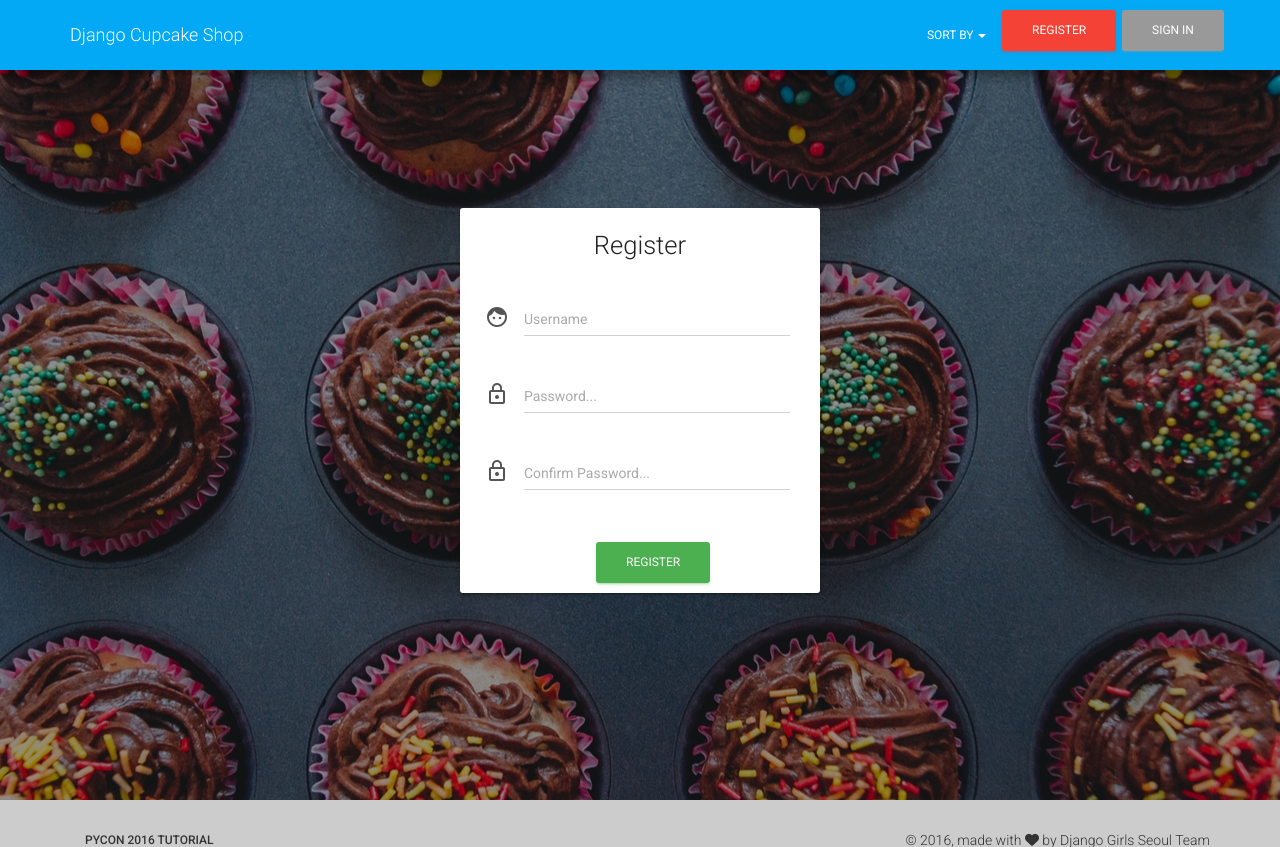
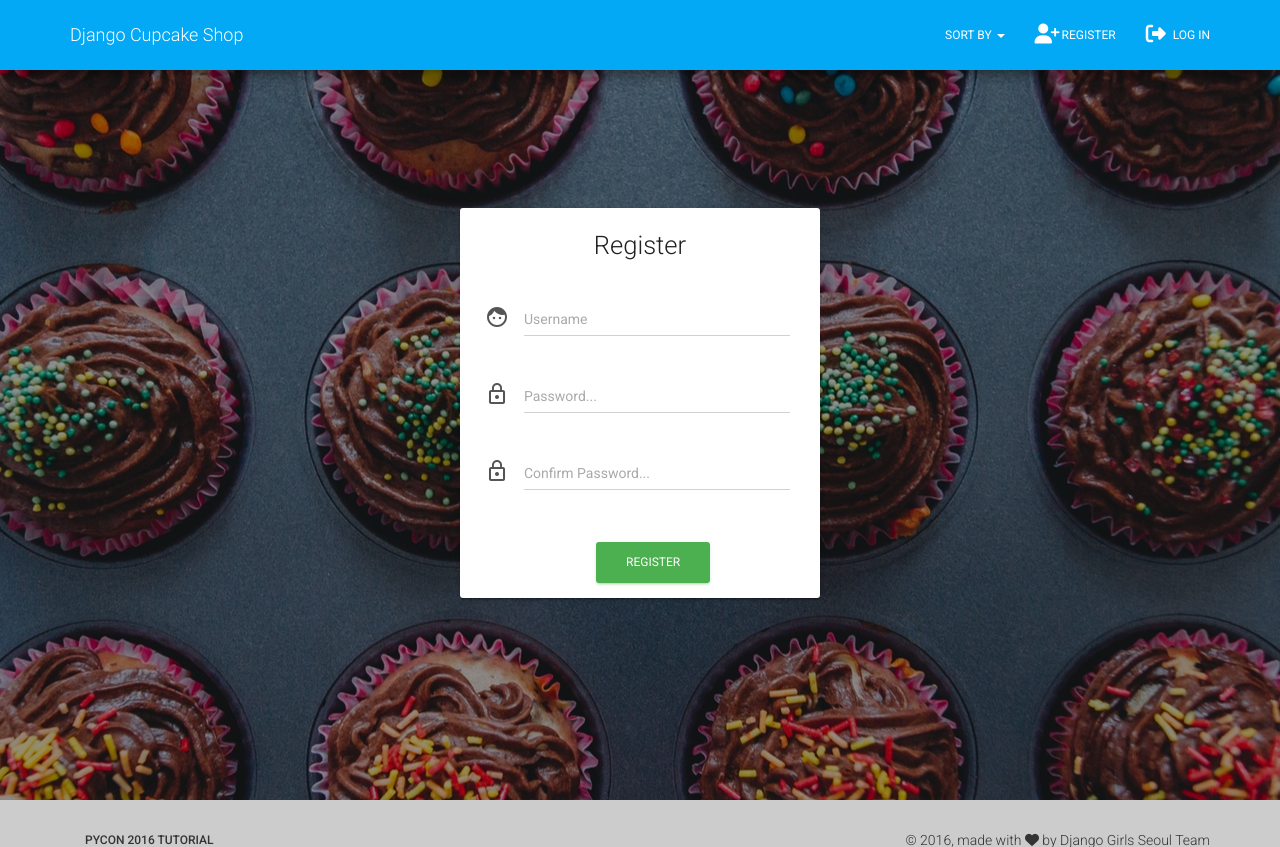
Before and after one commit to DjangoGirlsSeoul/djangocupcakeshop, a Django app: page /accounts/register/ in a window 1280 px wide. Shown: the top 847 px of the page. Run offline with Django 3.2, Linux system fonts and the light colour scheme; some libraries are stand-ins or nearby versions.

Commit message:
minor design improvments

```diff
--- a/menu/static/menu/css/demo.css
+++ b/menu/static/menu/css/demo.css
@@ -402,5 +402,6 @@
 }
 
 .card {
-  height: 385px !important;
+  height: 390px !important;
+  margin-bottom: 5px;
 }
--- a/menu/templates/menu/base.html
+++ b/menu/templates/menu/base.html
@@ -32,14 +32,6 @@
       </div>
       <div id="navbar" class="navbar-collapse collapse">
         <ul class="nav navbar-nav navbar-right">
-          {% if user.is_authenticated %}
-          <li><p class="navbar-text">Welcome <a href="/accounts/profile">{{ user.username }}</a></p></li>
-           <li><a href="{% url 'cupcake_new' %}"><i class="material-icons">add</i></a></li>
-           <a href="{% url "accounts:logout" %}" class="btn btn-danger navbar-btn">Logout</a>
-           {% else %}
-           <a href="{% url "accounts:register" %}" class="btn btn-danger navbar-btn">Register</a>
-           <a href="{% url "accounts:login" %}" class="btn btn-default navbar-btn">Sign in</a>
-           {% endif %}
           <li class="dropdown">
             <a href="#" class="dropdown-toggle" data-toggle="dropdown" role="button" aria-haspopup="true" aria-expanded="false">Sort by <span class="caret"></span></a>
             <ul class="dropdown-menu">
@@ -47,6 +39,14 @@
               <li><a href="#">Lowest</a></li>
             </ul>
           </li>
+          {% if user.is_authenticated %}
+          <li><a href="/accounts/profile"><i class="material-icons">account_circle</i> {{ user.username }}</a></li>
+           <li><a href="{% url 'cupcake_new' %}"><i class="material-icons">add</i></a></li>
+           <li><a href="{% url "accounts:logout" %}"><i class="fa fa-sign-out" aria-hidden="true"></i> Logout</a></li>
+           {% else %}
+           <li><a href="{% url "accounts:register" %}"><i class="fa fa-user-plus" aria-hidden="true"></i> Register</a></li>
+           <li><a href="{% url "accounts:login" %}"><i class="fa fa-sign-out" aria-hidden="true"></i> Log in</a></li>
+           {% endif %}
         </ul>
       </div><!--/.nav-collapse -->
     </div>
--- a/menu/templates/menu/detail.html
+++ b/menu/templates/menu/detail.html
@@ -2,7 +2,7 @@
 {% load staticfiles %}
 {% load menu_extras %}
 {% block content %}
-<div class="header header-filter" style="background-image: url('https://hd.unsplash.com/photo-1452804510874-0093bc2223ec');height:1400px;">
+<div class="header header-filter" style="background-image: url('https://hd.unsplash.com/photo-1457508252818-162dc1934c2f');height:1400px;">
   <div class="container">
     {% if cake %}
     <div class="row">
```
Also changed, not shown: accounts/templates/registration/profile.html (+4 -4 lines).
